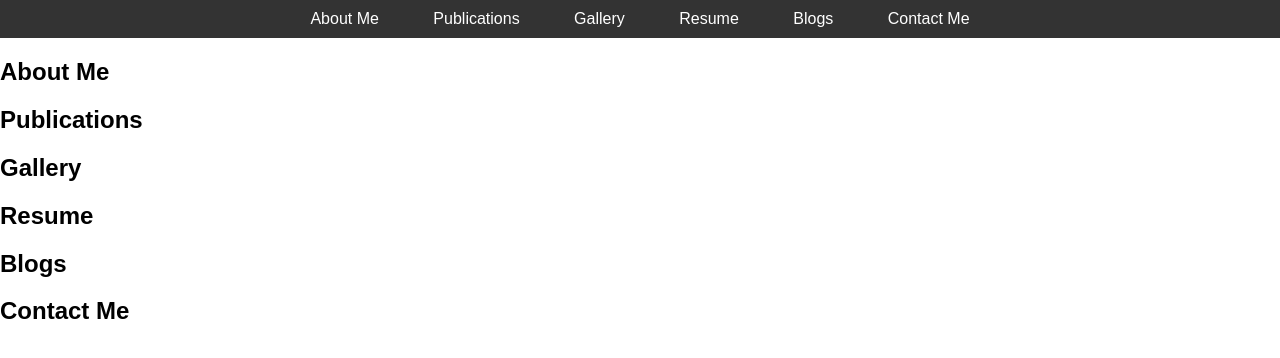
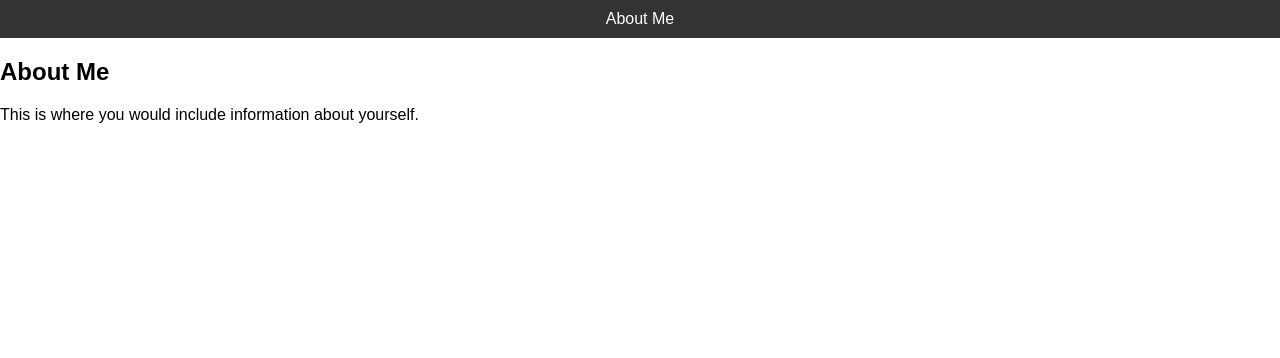
Before and after one commit to Santoshi-Valli/santoshi-valli.github.io, a plain HTML site: page index.html in a window 1280 px wide. Drawn offline with Linux system fonts and the light colour scheme.

Commit message:
test1
test1

```diff
--- a/index.html
+++ b/index.html
@@ -3,7 +3,7 @@
 <head>
     <meta charset="UTF-8">
     <meta name="viewport" content="width=device-width, initial-scale=1.0">
-    <title>Your Website Title</title>
+    <title>Demo Website</title>
     <style>
         /* Basic CSS for styling the menu */
         body {
@@ -34,44 +34,21 @@
 
 <nav>
     <!-- Menu links -->
-    <a href="#about">About Me</a>
-    <a href="#publications">Publications</a>
-    <a href="#gallery">Gallery</a>
-    <a href="#resume">Resume</a>
-    <a href="#blogs">Blogs</a>
-    <a href="#contact">Contact Me</a>
+    <a href="about">About Me</a>
+   <!-- <a href="publications.html">Publications</a>
+    <a href="gallery.html">Gallery</a>
+    <a href="resume.html">Resume</a>
+    <a href="blogs.html">Blogs</a>
+    <a href="contact.html">Contact Me</a>   -->
 </nav>
 
 <!-- Sections for each menu item -->
 <section id="about">
     <h2>About Me</h2>
+<p>This is where you would include information about yourself.</p>
     <!-- Your about me content goes here -->
 </section>
 
-<section id="publications">
-    <h2>Publications</h2>
-    <!-- Your publications content goes here -->
-</section>
-
-<section id="gallery">
-    <h2>Gallery</h2>
-    <!-- Your gallery content goes here -->
-</section>
-
-<section id="resume">
-    <h2>Resume</h2>
-    <!-- Your resume content goes here -->
-</section>
-
-<section id="blogs">
-    <h2>Blogs</h2>
-    <!-- Your blogs content goes here -->
-</section>
-
-<section id="contact">
-    <h2>Contact Me</h2>
-    <!-- Your contact me form or information goes here -->
-</section>
 
 </body>
 </html>
```
Also changed, not shown: 1 other file.
